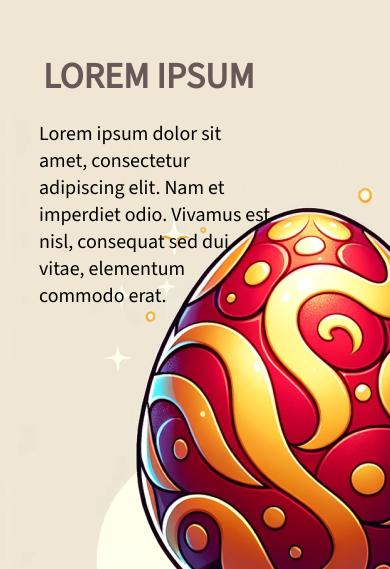
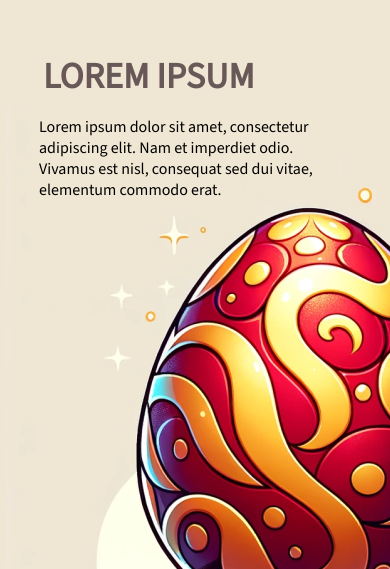
Before and after one commit to tino23001/HTML-projekti, a PHP site: page / in a window 390 px wide. Shown: the part 74-643 px from the top of the page. Run offline with PHP 8.4, Linux system fonts and the light colour scheme; some web fonts are replaced.

Commit message:
etusivun teksti sopivaksi

```diff
--- a/styles.css
+++ b/styles.css
@@ -120,7 +120,6 @@ nav a:hover {
 .btn-shop:hover {
     background-color: #555;
 }
-
 
 
 /*KAUPPA*/
@@ -607,7 +606,7 @@ footer:before {
 /*ETUVISUN TAUSTAKUVA JA TEKSTI*/
 
 /*Pilkun viilaus koko*/
-@media only screen and (max-width: 382px) {
+@media only screen and (max-width: 470px) {
 
     .body-etusivu {
         background-image: url('munatausta02.png');
@@ -617,6 +616,7 @@ footer:before {
     }
 
     .texti {
+        font-size: 16px;
         margin-top: 20%;
         margin-left: 10%;
         margin-right: 10%;
@@ -626,7 +626,7 @@ footer:before {
 }
 
 /* Pienet näytöt (alle 768 pikseliä) */
-@media only screen and (min-width: 383px) and (max-width: 768px) {
+@media only screen and (min-width: 471px) and (max-width: 768px) {
 
     .body-etusivu {
         background-image: url('munatausta02.png');
@@ -636,7 +636,7 @@ footer:before {
     }
 
     .texti {
-        /* Muutettu marginaalit */
+        font-size: 18px;
         margin-top: 20%;
         margin-left: 10%;
         margin-right: 30%;
```
